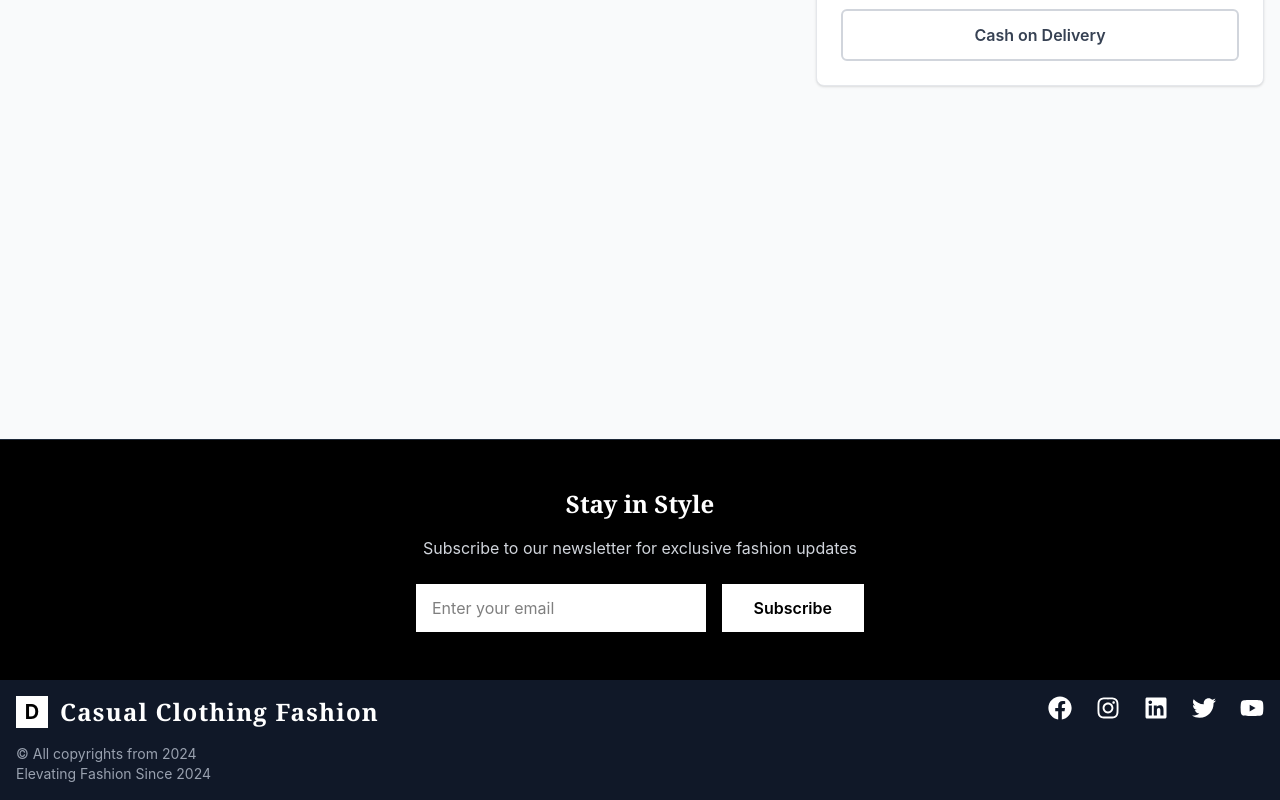
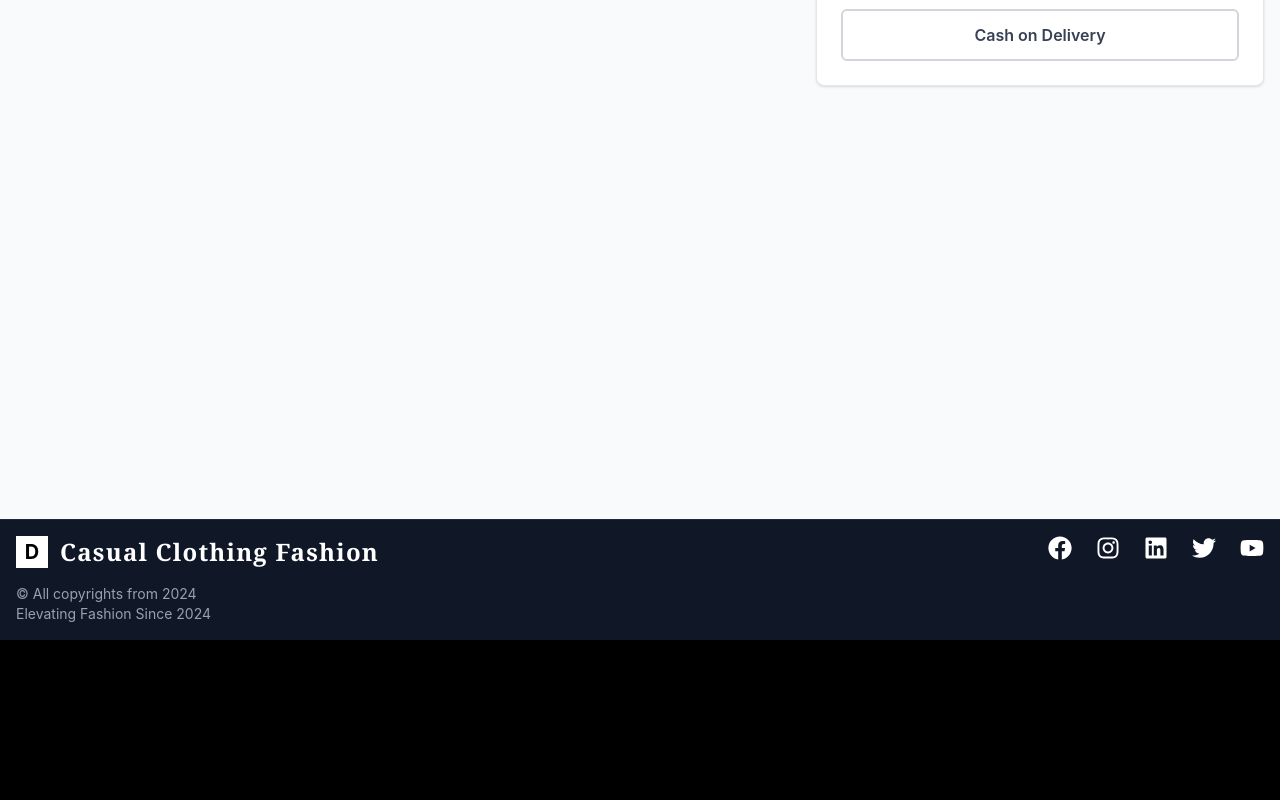
Before and after one commit to gowthamvetri/DarkArt, a React (Vite) app in the folder DarkCart-app/: page /checkout in a window 1280 px wide. Shown: the part 494-1294 px from the top of the page. After the commit the page ends 1134 px from the top, so only its background shows below. Built offline with nearby package versions, Linux system fonts and the light colour scheme; no server answers.

Commit message:
footer Changed

```diff
--- a/DarkCart-app/src/components/Footer.jsx
+++ b/DarkCart-app/src/components/Footer.jsx
@@ -4,27 +4,8 @@ import { MdEmail, MdPhone, MdLocationOn } from "react-icons/md";
 
 function Footer() {
   return (
-    <footer className="bg-gray-900 text-white border-t border-gray-800">
+    <footer className="bg-gray-900 text-white border-t border-gray-800 mt-20">
       {/* Newsletter Section */}
-      <div className="bg-black py-12">
-        <div className="container mx-auto px-4 text-center">
-          <h3 className="text-2xl font-bold mb-4 font-serif">Stay in Style</h3>
-          <p className="text-gray-300 mb-6 max-w-md mx-auto">
-            Subscribe to our newsletter for exclusive fashion updates
-          </p>
-          <div className="flex flex-col sm:flex-row gap-4 max-w-md mx-auto">
-            <input
-              type="email"
-              placeholder="Enter your email"
-              className="flex-1 px-4 py-3 bg-white text-black rounded-none focus:outline-none"
-            />
-            <button className="bg-white text-black px-8 py-3 font-semibold hover:bg-gray-200 transition-colors">
-              Subscribe
-            </button>
-          </div>
-        </div>
-      </div>
-
       <div className="container mx-auto p-4 text-center flex flex-col lg:flex-row lg:justify-between gap-6">
         <div className="text-center lg:text-left">
           <div className="flex items-center justify-center lg:justify-start space-x-3 mb-4">
--- a/DarkCart-app/src/pages/CheckoutPage.jsx
+++ b/DarkCart-app/src/pages/CheckoutPage.jsx
@@ -10,38 +10,48 @@ import toast from "react-hot-toast";
 import { useNavigate } from "react-router-dom";
 
 const CheckoutPage = () => {
-  const { notDiscountTotalPrice, totalPrice, totalQty,fetchCartItems,fetchOrders } = useGlobalContext();
+  const { notDiscountTotalPrice, totalPrice, totalQty,fetchCartItems,handleOrder } = useGlobalContext();
   const [OpenAddress, setOpenAddress] = useState(false);
   const addressList = useSelector((state) => state.addresses.addressList);
-  const [setAddress, setSetAddress] = useState(-1);
+  const [selectedAddressIndex, setSelectedAddressIndex] = useState(null);
   const cartItemsList = useSelector((state) => state.cartItem.cart);
   const navigate = useNavigate();
   const handleCashOnDelivery = async () => {
-    if (setAddress === -1) {
+    // Better validation
+    if (selectedAddressIndex === null || selectedAddressIndex === undefined || !addressList[selectedAddressIndex]) {
       toast.error("Please select an address");
       return;
     }
+
+    // Get the selected address
+    const selectedAddress = addressList[selectedAddressIndex];
+
+    // Additional validation
+    if (!selectedAddress || !selectedAddress._id) {
+      toast.error("Invalid address selected");
+      return;
+    }
+
     try {
-
       const response = await Axios({
         ...SummaryApi.CashOnDeliveryOrder,
         data: {
           list_items: cartItemsList,
           totalAmount: totalPrice,
-          addressId: addressList[setAddress]?._id,
+          addressId: selectedAddress._id,  // Use the validated address ID
           subTotalAmt: totalPrice,
         },
       })
 
-      const { data:responseData } = response;
-
+      const { data: responseData } = response;
+      console.log(responseData);
       if(responseData.success) {
         toast.success("Order placed successfully");
         fetchCartItems();
-        fetchOrders();
-        navigate("/success",{
-          state:{
-            text:"Order"
+        handleOrder();
+        navigate("/success", {
+          state: {
+            text: "Order"
           }
         })
       }
@@ -70,7 +80,7 @@ const CheckoutPage = () => {
                       type="radio"
                       name="address"
                       value={index}
-                      onClick={() => setSetAddress(index)}
+                      onChange={() => setSelectedAddressIndex(index)}  // Make sure this is onChange, not onClick
                       className="w-4 h-4 text-black bg-gray-100 border-gray-300 focus:ring-black focus:ring-2"
                     />
                   </div>
```
